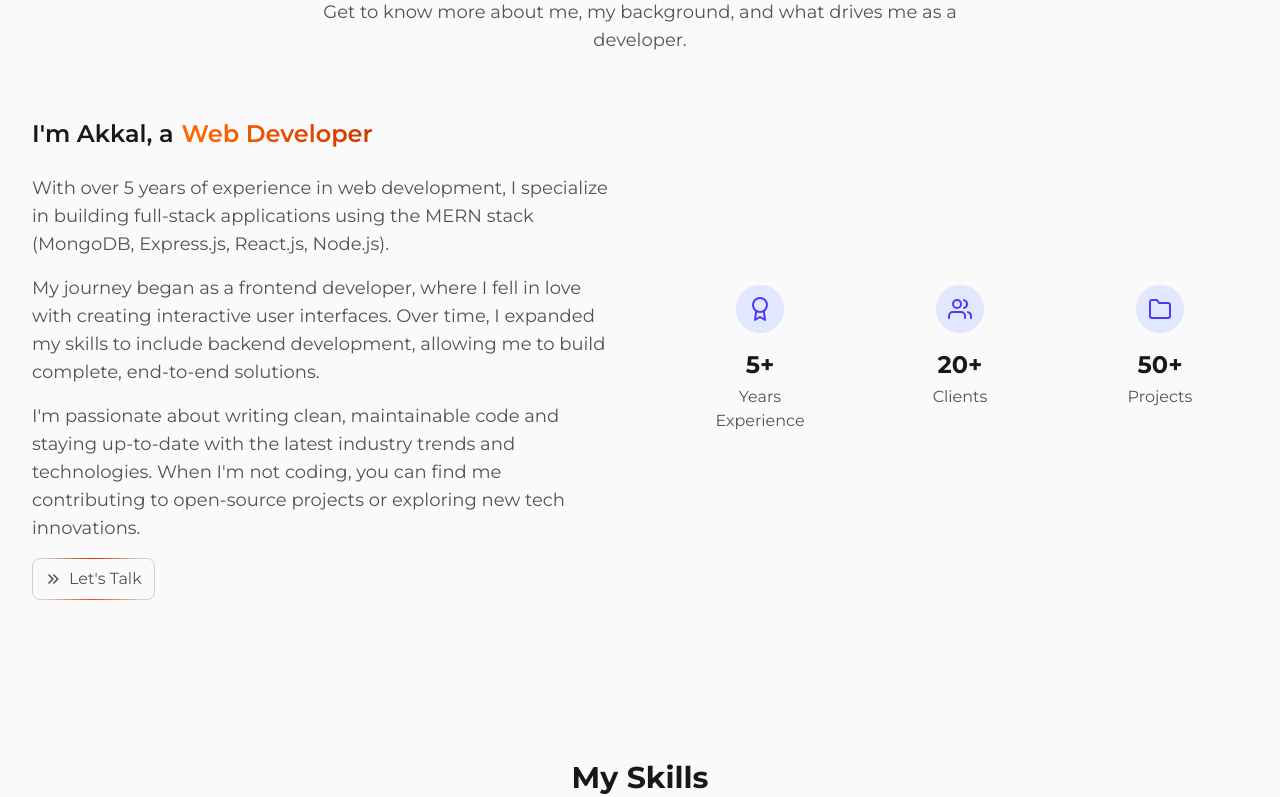
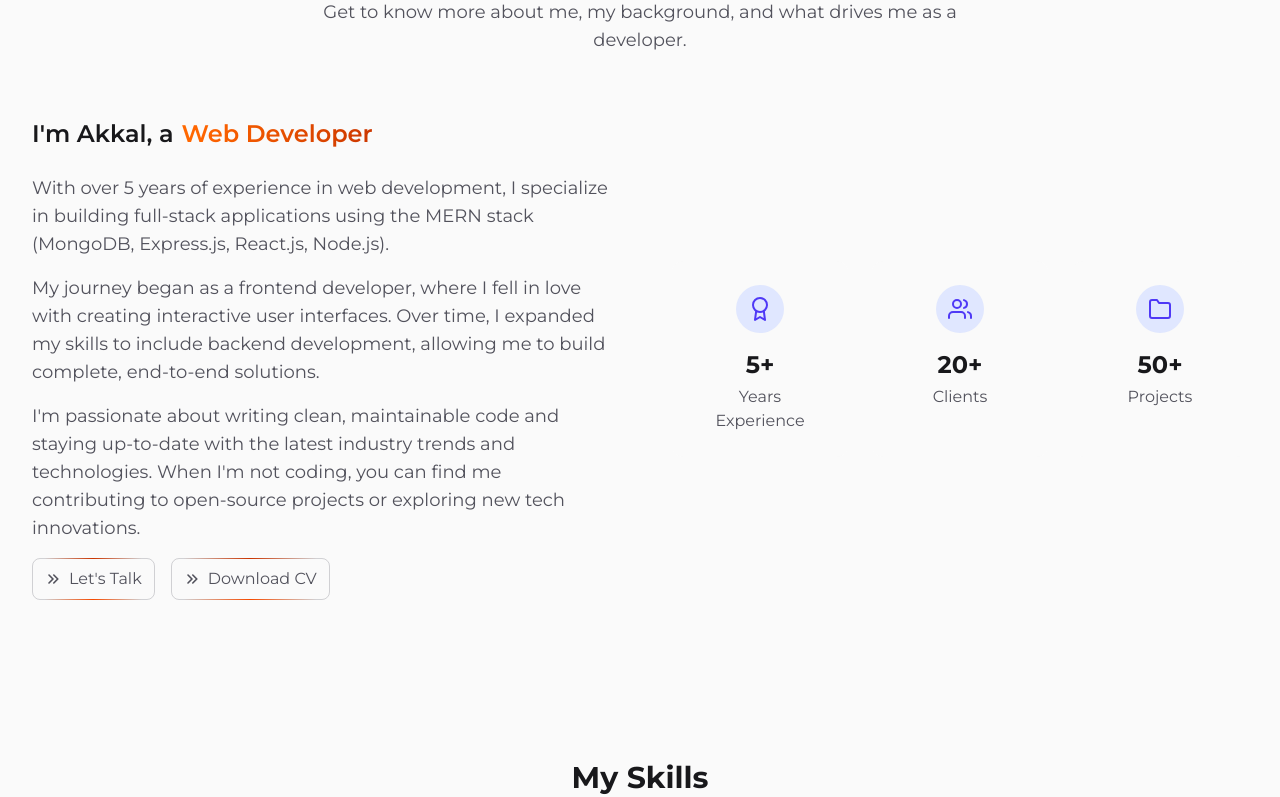
Before and after one commit to AkkalDhami/Akkal-Dhami, a React (Vite) app: page / in a window 1280 px wide. Shown: the part 942-1739 px from the top of the page. Built offline with nearby package versions, Linux system fonts and the light colour scheme.

Commit message:
add download cv link

```diff
--- a/src/components/About.jsx
+++ b/src/components/About.jsx
@@ -75,12 +75,20 @@ const About = () => {
                 to open-source projects or exploring new tech innovations.
               </p>
             </div>
+            <div className="flex items-center gap-2 sm:gap-4">
               <SocialLink
                 icon={<HiChevronDoubleRight />}
                 text="Let's Talk"
                 href="#contact"
                 isBlank={false}
               />
+              <SocialLink
+                icon={<HiChevronDoubleRight />}
+                text="Download CV"
+                href="#"
+                isBlank={false}
+              />
+            </div>
           </motion.div>
 
           <motion.div
--- a/src/components/CodeCard.jsx
+++ b/src/components/CodeCard.jsx
@@ -61,6 +61,7 @@ const VSCodeProfileCard = () => {
               <span className="text-[#09D076]">'CSS'</span>,{" "}
               <span className="text-[#09D076]">'JavaScript'</span>,{" "}
               <span className="text-[#09D076]">'Tailwind CSS'</span>],
+              <span className="text-[#09D076]">'React.js'</span>],
             </div>
             <div className="ml-12">
               <span className="text-[#ea580c]">backend</span>: [
```
Lines whose indentation alone changed are shown as unchanged.
